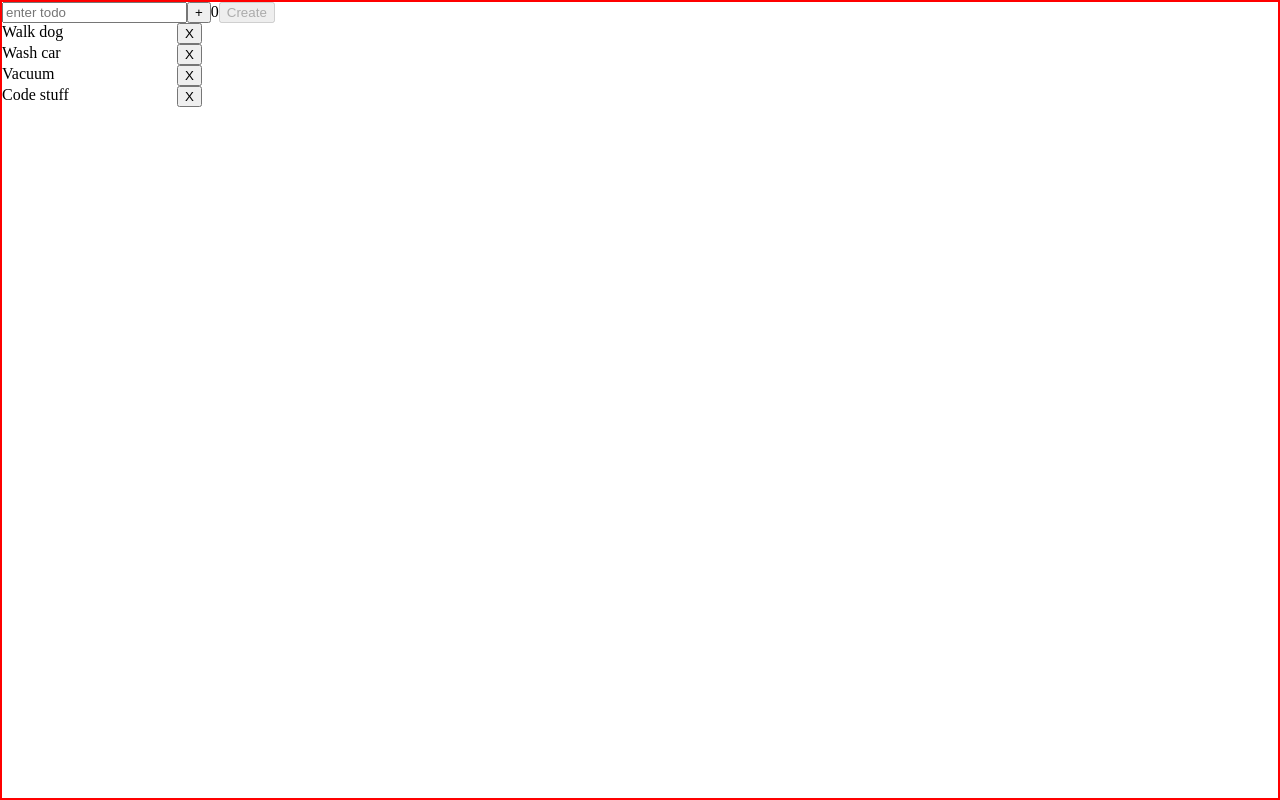
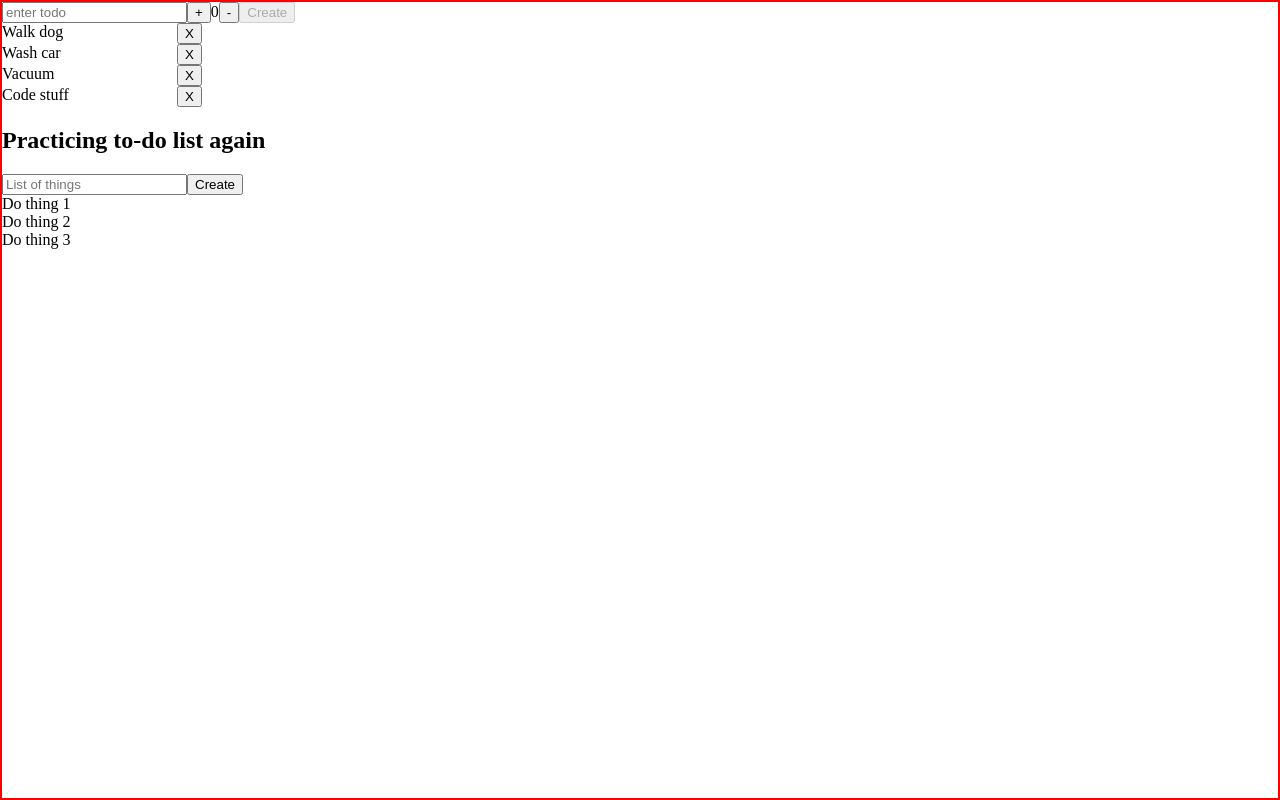
Before and after one commit to canourrea23/todo-vite, a React (Vite) app in the folder vite-project/: page / in a window 1280 px wide. Built offline with nearby package versions, Linux system fonts and the light colour scheme.

Commit message:
Made test field and create button with no action

```diff
--- a/vite-project/src/App.jsx
+++ b/vite-project/src/App.jsx
@@ -49,6 +49,7 @@ function App() {
   const [count, setCount] = useState(0)
   return (
     <div>
+
       <input
         placeholder="enter todo"
         type="text"
@@ -57,7 +58,7 @@ function App() {
       ></input>
       <button onClick={() => setCount(count + 1)}> + </button>
       <span>{count}</span>
-      {/* <button onClick={() => setCount(count - 1)}> - </button> */}
+      <button onClick={() => setCount(count - 1)}> - </button>
       <button disabled={title === ""} onClick={handleCreateItem}>
         Create
       </button>
@@ -77,6 +78,7 @@ function App() {
           </div>
         );
       })}
+      <TodoList/>
     </div>
   );
 }
--- a/vite-project/src/components/TodoList.jsx
+++ b/vite-project/src/components/TodoList.jsx
@@ -1,11 +1,48 @@
 import { useState } from "react";
 
 function TodoList(props) {
+  const [title, setTitle] = useState('');
+  const [list, setList] = useState([
+    { title: "Do thing 1" },
+    { title: "Do thing 2" },
+    { title: "Do thing 3"}
+  ]);
+  function handleTitleChange(e) {
+    setTitle(e.target.value);
+  }
+
+  function handleCreateItem(){
+    const item = {title: title};
+    const nextList = [...list, item];
+    setList(nextList);
+    setTitle('');
+  }
+
+
   return (
     <div>
-      {props.list.map((item, index) => {
+      <h2>Practicing to-do list again</h2>
+      <input
+      placeholder="List of things"
+      value={title}
+      onChange={handleTitleChange}
+      ></input>
+      <button onClick={() => onClick={handleCreateItem}}>
+        Create</button>
+      {list.map((item, index) => {
         console.log(item);
-        return <div key={index}>{item.title} </div>;
+        return (
+          <div
+            key={index}
+            style={{
+              display: "flex",
+              width: "200px",
+              justifyContent: "space-between",
+            }}
+          >
+            <div>{item.title} </div>{" "}
+          </div>
+        );
       })}
     </div>
   );
```
